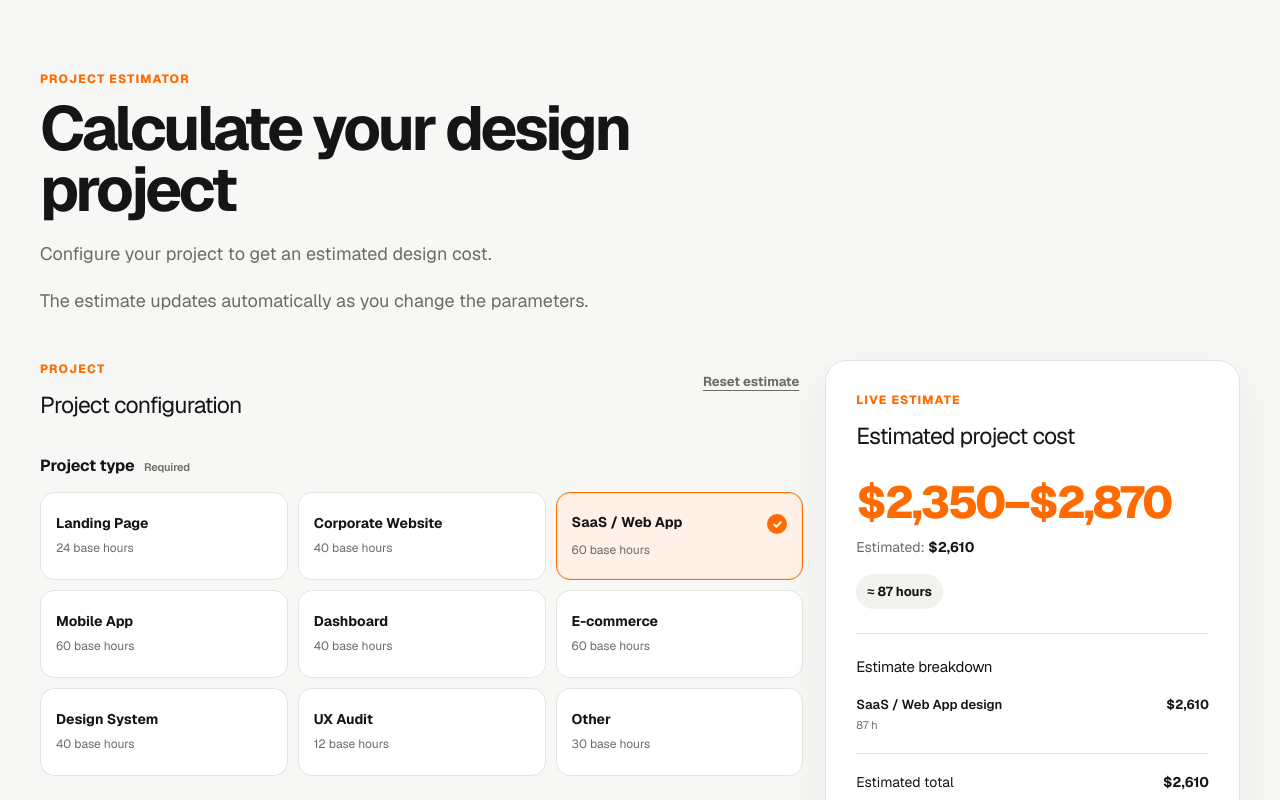
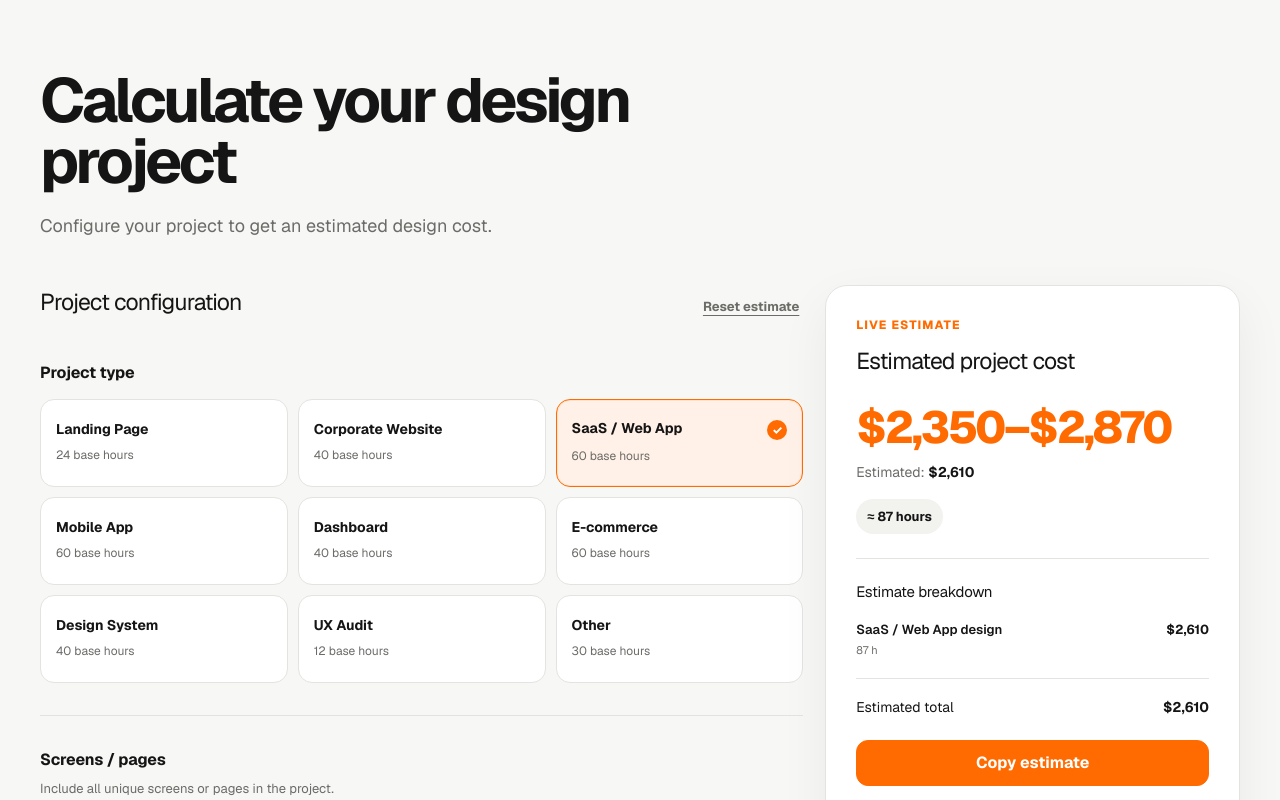
Before and after one commit to dkrutkin/design-cost-calculator, a Next.js app: page / in a window 1280 px wide. Shown: the top 800 px of the page. Built offline with nearby package versions, Linux system fonts and the light colour scheme.

Commit message:
Remove redundant calculator labels

```diff
--- a/app/page.tsx
+++ b/app/page.tsx
@@ -56,15 +56,15 @@ export default function Home() {
     <>
       <main id="top" className="page-shell">
         <section className="intro" aria-labelledby="page-title">
-          <p className="eyebrow">Project estimator</p><h1 id="page-title">Calculate your design project</h1>
-          <p>Configure your project to get an estimated design cost.</p><p className="intro-note">The estimate updates automatically as you change the parameters.</p>
+          <h1 id="page-title">Calculate your design project</h1>
+          <p>Configure your project to get an estimated design cost.</p>
         </section>
 
         <div className="calculator-grid">
           <section className="form-card" aria-labelledby="configuration-title">
-            <div className="section-heading"><div><p className="section-kicker">Project</p><h2 id="configuration-title">Project configuration</h2></div><button type="button" className="text-button" onClick={reset}>Reset estimate</button></div>
+            <div className="section-heading"><div><h2 id="configuration-title">Project configuration</h2></div><button type="button" className="text-button" onClick={reset}>Reset estimate</button></div>
 
-            <fieldset className="field-group"><legend>Project type <span className="required">Required</span></legend><div className="project-type-grid">
+            <fieldset className="field-group"><legend>Project type</legend><div className="project-type-grid">
               {PROJECT_TYPES.map((item) => { const selected = input.projectType === item.id; return <button key={item.id} type="button" className={`select-card project-card ${selected ? 'selected' : ''}`} aria-pressed={selected} onClick={() => update('projectType', item.id)}><span className="choice-top"><strong>{item.label}</strong>{selected && <span className="check" aria-hidden="true">✓</span>}</span><small>{item.baseHours} base hours</small></button>; })}
             </div></fieldset>
 
```
